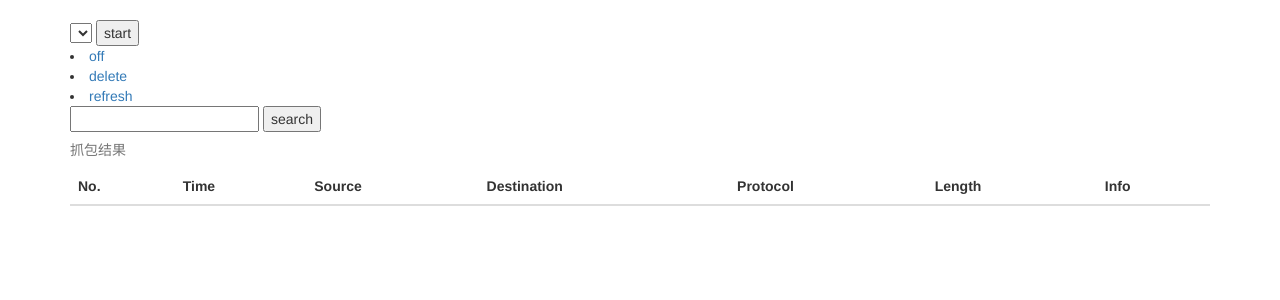
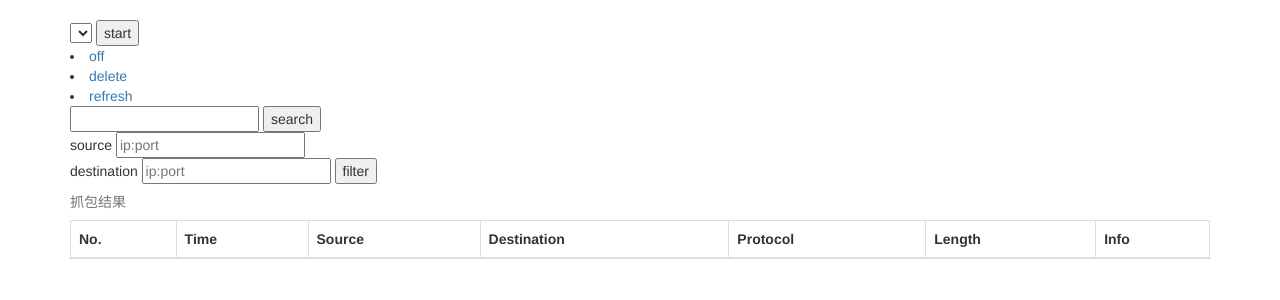
Before and after one commit to waderwu/wsniffer, a Django app: template wsniff/wshark/templates/wshark/index.html in a window 1280 px wide. Shown: the part 52-352 px from the top of the page. Run offline with Django 3.2, Linux system fonts and the light colour scheme; the template is opened without the code that fills it, so the values that code supplies are empty; some libraries are stand-ins or nearby versions.

Commit message:
add filter s,d ip port

```diff
--- a/wsniff/wshark/templates/wshark/index.html
+++ b/wsniff/wshark/templates/wshark/index.html
@@ -20,6 +20,13 @@
     <!--[if lt IE 9]>
       <!--<script src="https://cdn.bootcss.com/respond.js/1.4.2/respond.min.js"></script>-->
     <!--<![endif]&ndash;&gt;-->
+     <style>
+         tr {
+             line-height: 10px;
+             min-height: 10px;
+             height: 10px;
+         }
+     </style>
   </head>
 
 <body>
@@ -49,9 +56,20 @@
         <!--{% csrf_token %}-->
         <form action="/wshark/" method="get">
             <input name="keyword">
-            <input type="submit" value="search"></input>
+            <input type="submit" value="search">
         </form>
-        <table class="table table-striped">
+
+        <form action="/wshark/" method="get">
+            source
+            <input name="source" placeholder="ip:port">
+            <br>
+            destination
+            <input name="destination" placeholder="ip:port">
+            <input type="hidden" name="filter">
+            <input type="submit" value="filter">
+        </form>
+        <!--<table class="table table-striped">-->
+        <table class="table table-bordered">
             <caption>抓包结果</caption>
                   <thead>
                     <tr>
```
Also changed, not shown: wsniff/wshark/views.py (+26 -1 lines).
